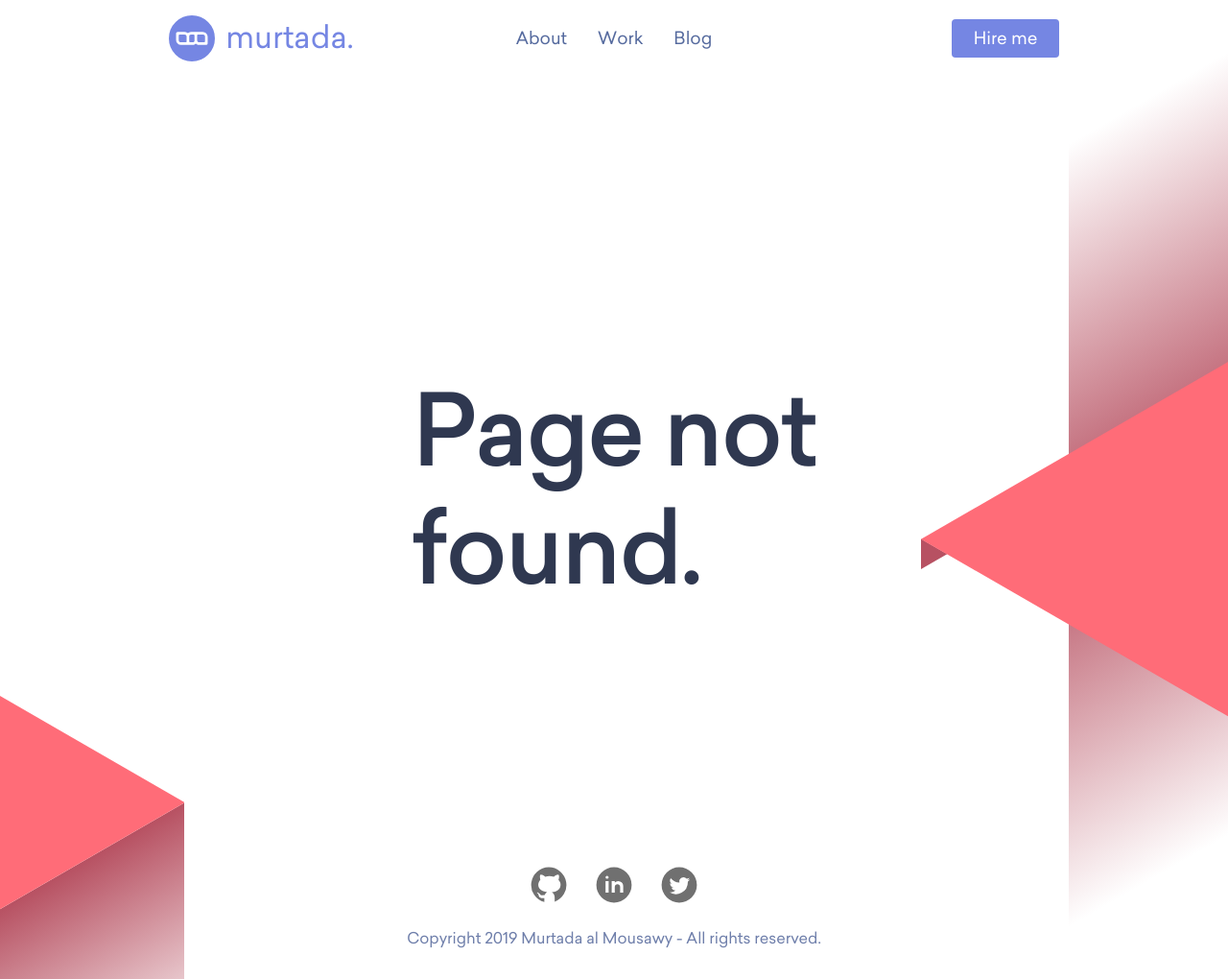
After one commit to mmousawy/murtada.nl-ziggurat, a PHP site: template src/pages/404.php in a window 1280 px wide. The commit adds this page. Shown: the whole page at 96% size. Run offline with PHP 8.4, Linux system fonts and the light colour scheme; the template is opened without the code that fills it, so the values that code supplies are empty; style sheets or scripts are compiled from the project's sources; some libraries are stand-ins or nearby versions.

Commit message:
Add 404 page

```diff
--- /dev/null
+++ b/src/pages/404.php
@@ -0,0 +1,15 @@
+<?php
+#zigg:title       = `Page not found`
+#zigg:page-title  = `Page not found`
+#zigg:slug        = `404`
+#zigg:parent      = ``
+#zigg:cover-image = `_cover-404{$size}.png`
+#zigg:date        = ``
+#zigg:description = `Page not found!`
+#zigg:priority    = `0`
+?>
+<div class="background-404">
+  <h1>Page not<br>found.</h1>
+  <img src="assets/images/404-bg-left.svg" class="background-404__left">
+  <img src="assets/images/404-bg-right.svg" class="background-404__right">
+</div>
--- a/src/pages/about.php
+++ b/src/pages/about.php
@@ -10,7 +10,6 @@
 ?>
 
 <section class="page-section">
-  <a name="about" class="section-link"></a>
   <div class="wrap">
     <h1 class="page-title">Murtada al Mousawy, full-stack web developer based in Delft.</h1>
   </div>
--- a/src/scss/modules/_content.scss
+++ b/src/scss/modules/_content.scss
@@ -384,3 +384,98 @@ $gallery-padding: 3vw;
     padding-top: 4rem;
   }
 }
+
+.background-404 {
+  position: absolute;
+  top: 0;
+  left: 0;
+  width: 100vw;
+  height: 100vh;
+  overflow: hidden;
+  z-index: -1;
+
+  h1 {
+    position: absolute;
+    top: 50%;
+    left: 50%;
+    font-size: 8vw;
+    margin: 0;
+    max-width: 80%;
+    text-align: left;
+    transform: translate(-50%, -50%);
+
+    @include bp(max-small) {
+      top: 50vw;
+      left: 2rem;
+      max-width: 100%;
+      font-size: 4rem;
+      transform: none;
+    }
+  }
+
+  &__left {
+    position: absolute;
+    width: 15%;
+    left: 0;
+    bottom: -20vh;
+
+    @include bp(max-small) {
+      width: 25%;
+      bottom: 0;
+    }
+  }
+
+  &__right {
+    position: absolute;
+    width: 25%;
+    top: 50%;
+    right: 0;
+    transform: translateY(-40%);
+
+    @include bp(max-small) {
+      width: 35%;
+      bottom: 0;
+    }
+  }
+
+  &::after {
+    z-index: -1;
+    content: '';
+    position: absolute;
+    top: 10%;
+    right: 0;
+    width: 13%;
+    height: 80%;
+    background-image: linear-gradient(to bottom, get('colors.white'), #B75162, get('colors.white'));
+    transform: skewY(-30deg);
+  }
+}
+
+.wrap--terms-conditions {
+  font-size: 1.125rem;
+
+  h2 {
+    text-align: left;
+    max-width: 100%;
+  }
+
+  ol {
+    padding: 0;
+  }
+
+  li {
+    margin-left: 2rem;
+
+    + li {
+      margin-top: .5em;
+    }
+  }
+
+  ol:not(.index) li {
+    max-width: get('sizes.content-width');
+
+    + li {
+      margin-top: 1em;
+    }
+  }
+}
--- a/src/scss/modules/_typography.scss
+++ b/src/scss/modules/_typography.scss
@@ -3,7 +3,7 @@ body {
   color: get('colors.text.body');
 }
 
-a:not([class]) {
+a:not([class])[href] {
   color: get('colors.text.link');
 }
 
@@ -62,7 +62,7 @@ h2 {
     }
   }
 
-  a {
+  a[href] {
     text-decoration: none;
     color: get('colors.text.body');
 
```
Also changed, not shown: src/assets/images/404-bg-left.svg (added), src/assets/images/404-bg-right.svg (added), src/assets/images/404-bg.svg (added), src/assets/images/_cover-404.png (added), 1 other file.
